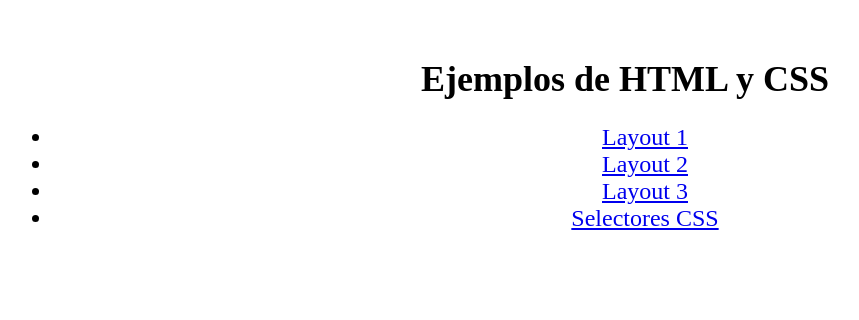
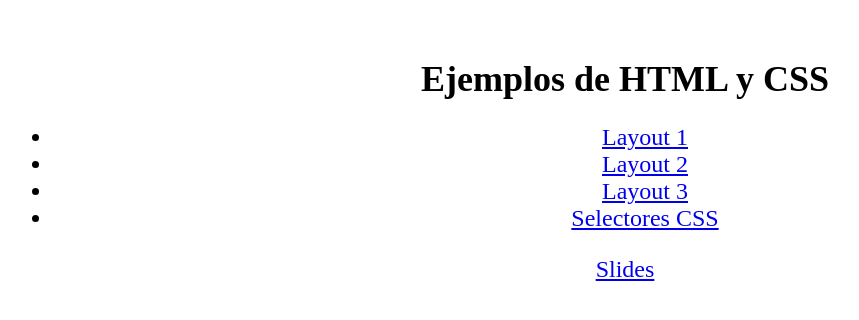
Before and after one commit to iaw-dcic/html-css, a plain HTML site: page index.html in a window 1280 px wide. Shown: the whole page, without its empty margins (15-874 px from the left). Drawn offline with Linux system fonts and the light colour scheme.

Commit message:
link slides

```diff
--- a/index.html
+++ b/index.html
@@ -6,4 +6,5 @@
 		<li><a href="./layout3.html" target="_black">Layout 3</a></li>
 		<li><a href="./selectors.html" target="_black">Selectores CSS</a></li>
 	</ul>
+	<a href="http://iaw-dcic.github.io/slides/#presentation=htmlcss&slide=2" target="_black">Slides</a>
 </div>
```
